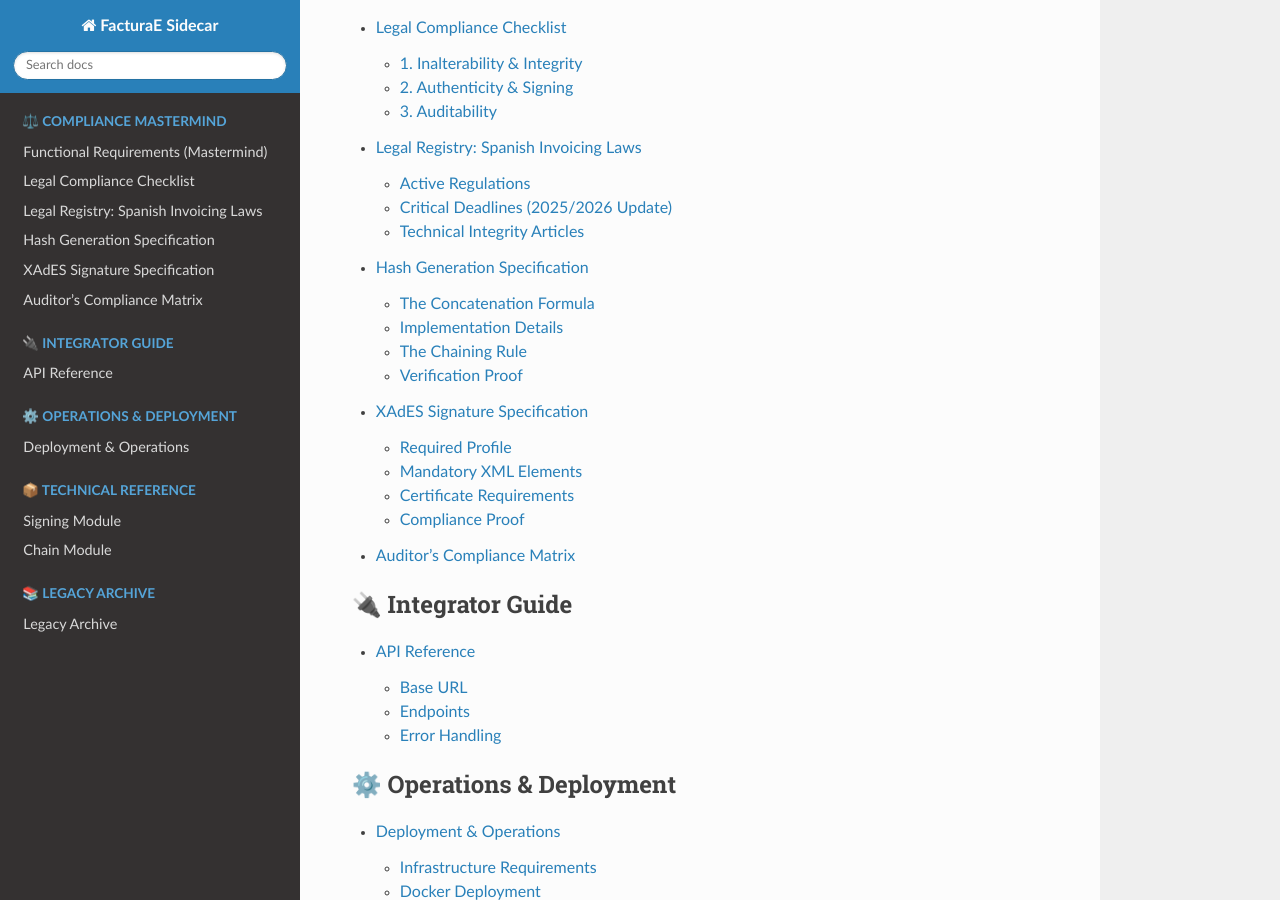
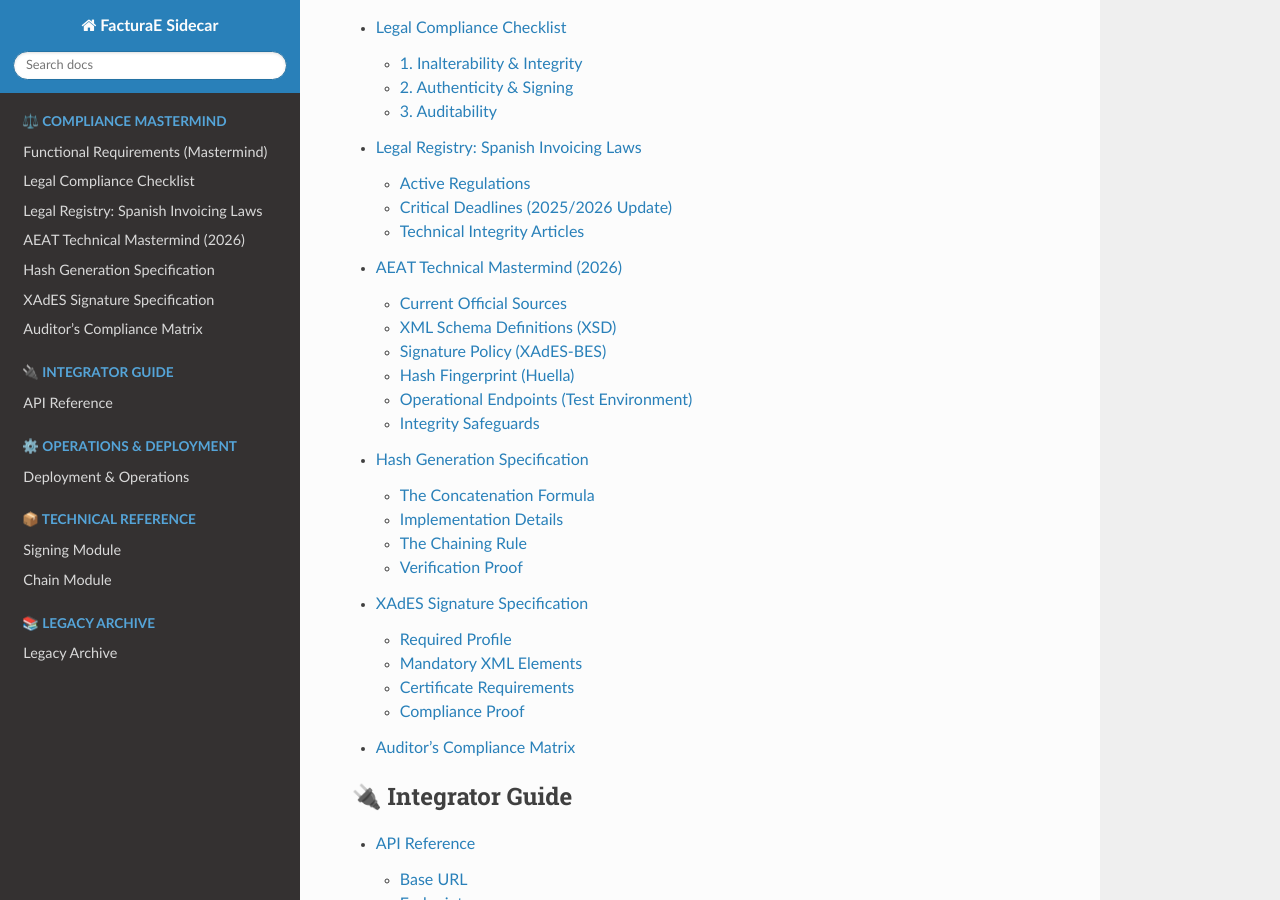
Before and after one commit to ThePromidius/facturae-engine, a Sphinx documentation site: the page built from docs/index.rst, in a window 1280 px wide and 900 px high, scrolled down 360 px. Built offline with Sphinx 7.4.7 and the Read the Docs theme 3.1.0, drawn with Linux system fonts in a browser that asks for light colours; some of the changed lines change nothing that is shown.

Commit message:
docs: integrate 2026 AEAT technical specifications and XSD registry

```diff
--- /dev/null
+++ b/docs/compliance/aeat_technical_specs.rst
@@ -0,0 +1,72 @@
+AEAT Technical Mastermind (2026)
+===============================
+
+This document tracks the technical specifications from the AEAT Sede Electrónica as of May 13, 2026.
+
+.. contents::
+   :local:
+
+Current Official Sources
+------------------------
+
+*   **XSD Schemas (v1.0):** Used for XML structure validation.
+*   **Signature Policy (v0.1.5):** Defines XAdES-BES profile.
+*   **FAQ for Developers (Dec 2025):** The "Working Bible" for technical edge cases.
+
+XML Schema Definitions (XSD)
+----------------------------
+
+The "Magic Box" must validate its output against these definitive schemas.
+
+.. list-table:: AEAT XSD Registry
+   :widths: 30 70
+   :header-rows: 1
+
+   * - File Name
+     - Purpose
+   * - ``SuministroLR.xsd``
+     - Root schema for Alta and Anulación operations.
+   * - ``SuministroInformacion.xsd``
+     - Common data types (NIF, Dates, Amounts).
+   * - ``EventosSIF.xsd``
+     - Schema for mandatory Art. 9 Event Logs.
+
+.. _aeat_signature_policy:
+
+Signature Policy (XAdES-BES)
+----------------------------
+
+Based on document ``EspecTecGenerFirmaElectRfact.pdf (v0.1.5)``.
+
+**Mandatory Profile Requirements:**
+
+1.  **Format:** XAdES-BES Enveloped.
+2.  **Algorithm:** RSA-SHA256 (min 2048 bits).
+3.  **Namespaces:**
+    *   ``ds``: ``http://www.w3.org/2000/09/xmldsig#``
+    *   ``xades``: ``http://uri.etsi.org/01903/v1.3.2#``
+4.  **SignedProperties:** Must include ``SigningTime`` and ``SigningCertificate``.
+
+.. _aeat_hash_algorithm:
+
+Hash Fingerprint (Huella)
+-------------------------
+
+Based on ``Veri-Factu_especificaciones_huella_hash_registros.pdf``.
+
+*   **Algorithm:** SHA-256.
+*   **Encoding:** UTF-8.
+*   **Delimiter:** Pipe (``|``).
+*   **Precision:** Exactly 2 decimal places for amounts.
+
+Operational Endpoints (Test Environment)
+----------------------------------------
+
+*   **Base URL:** ``https://prewww2.aeat.es/``
+*   **WSDL Path:** ``/static_files/common/internet/dep/aplicaciones/es/aeat/tikeV1.0/cont/ws/...``
+
+Integrity Safeguards
+--------------------
+
+*   **First Record:** Previous Fingerprint MUST be empty.
+*   **Chain Continuity:** Any gap or mismatch in the hash chain invalidates compliance for the entire fiscal year.
--- a/docs/index.rst
+++ b/docs/index.rst
@@ -10,6 +10,7 @@
    compliance/index
    compliance/checklist
    compliance/laws/hac_1177_2024
+   compliance/aeat_technical_specs
    compliance/hash_spec
    compliance/signature_spec
    auditor/index
```
Also changed, not shown: 1 other file.
